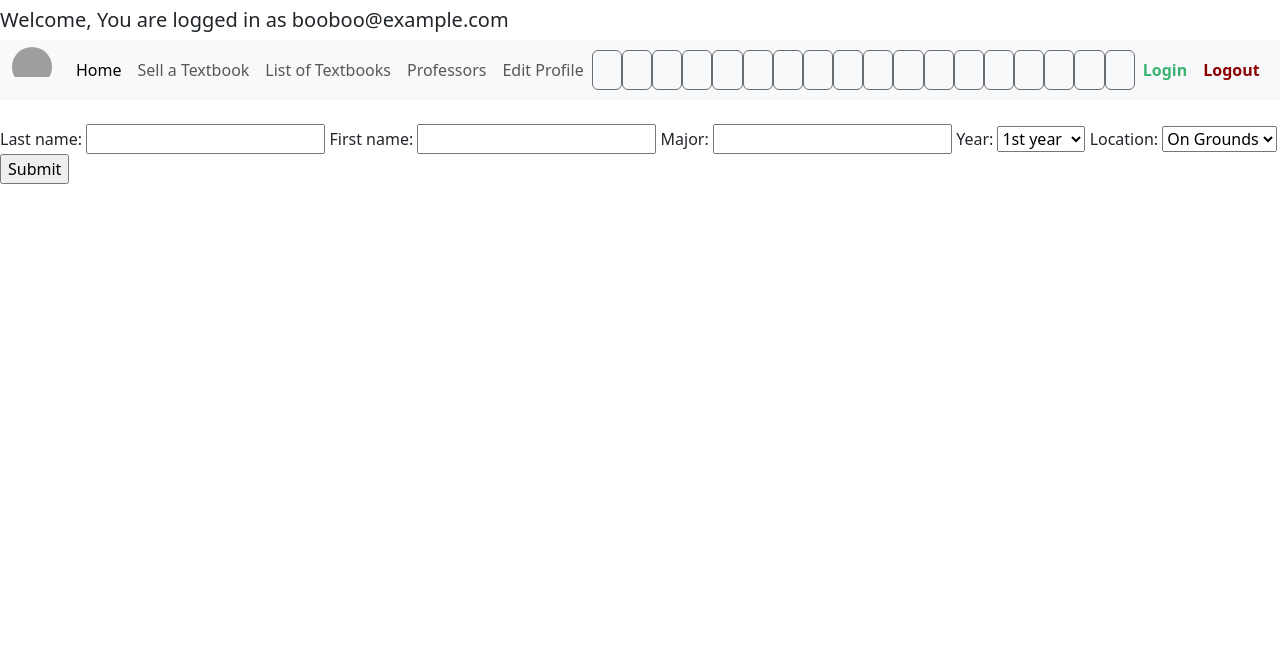
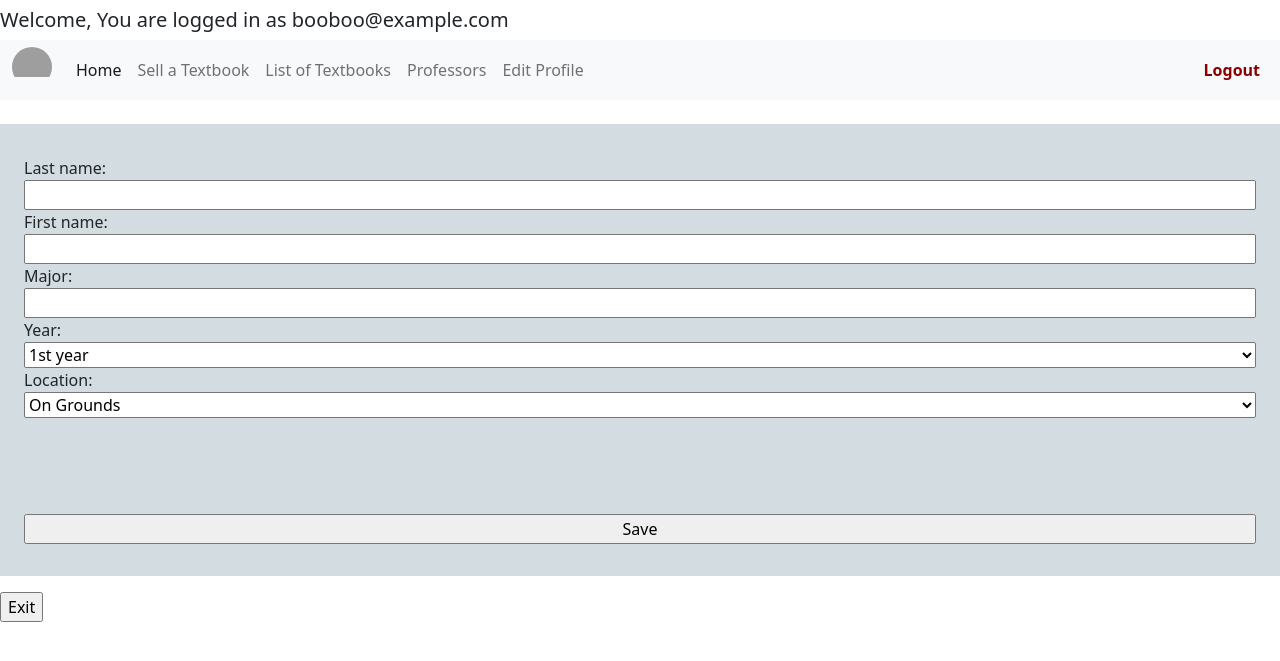
Before and after one commit to Aparson13/Book-Exchange-App, a Django app: page /profile in a window 1280 px wide. Shown: the top 661 px of the page. Run offline with Django 4.2, Linux system fonts and the light colour scheme; a user stored in the database is signed in; some libraries are stand-ins or nearby versions; grey boxes are pictures that could not be loaded.

Commit message:
More design adds

```diff
--- a/BookExchange/templates/BookExchange/profile.html
+++ b/BookExchange/templates/BookExchange/profile.html
@@ -7,7 +7,8 @@
 
 <head>
 	<link rel="stylesheet" href="https://cdnjs.cloudflare.com/ajax/libs/font-awesome/4.7.0/css/font-awesome.css" />
-	<link rel="stylesheet" href="{% static 'BookExchange/style.css' %}">
+    <link rel="stylesheet" href="{% static 'BookExchange/style.css' %}">
+    <link href="https://cdn.jsdelivr.net/npm/bootstrap@5.2.1/dist/css/bootstrap.min.css" rel="stylesheet"/>
 
 </head>
 
@@ -52,37 +53,19 @@
 					<li class="nav-item">
 						<a class="nav-link" href="/profile">Edit Profile</a>
 					</li>
-					<button class="btn float-right" disabled>&nbsp;</button>
-					<button class="btn float-right" disabled>&nbsp;</button>
-					<button class="btn float-right" disabled>&nbsp;</button>
-					<button class="btn float-right" disabled>&nbsp;</button>
-					<button class="btn float-right" disabled>&nbsp;</button>
-					<button class="btn float-right" disabled>&nbsp;</button>
-					<button class="btn float-right" disabled>&nbsp;</button>
-					<button class="btn float-right" disabled>&nbsp;</button>
-					<button class="btn float-right" disabled>&nbsp;</button>
-					<button class="btn float-right" disabled>&nbsp;</button>
-					<button class="btn float-right" disabled>&nbsp;</button>
-					<button class="btn float-right" disabled>&nbsp;</button>
-					<button class="btn float-right" disabled>&nbsp;</button>
-					<button class="btn float-right" disabled>&nbsp;</button>
-					<button class="btn float-right" disabled>&nbsp;</button>
-					<button class="btn float-right" disabled>&nbsp;</button>
-					<button class="btn float-right" disabled>&nbsp;</button>
-					<button class="btn float-right" disabled>&nbsp;</button>
-
-					<li class="nav-item">
-						<a class="nav-link" href="{% provider_login_url 'google' %}"><span style="color:MediumSeaGreen;"><b>Login</b></span></a>
-
-					</li>
+				</ul>
+			</div>
+			<div class="navbar-nav navbar-right">
+				<ul class="nav navbar-nav navbar-right">
 					{% if user.is_authenticated %}
-					<li class="nav-item">
-						<a class="nav-link active" aria-current="page" href="/logout"><span style="color:darkred;"><b>Logout</b></span></a>
-
-						{% else %}
-
-						{% endif %}
-					</li>
+						<li class="nav-item">
+							<a class="nav-link active" aria-current="page" href="/logout"><span style="color:darkred;"><b>Logout</b></span></a>
+						</li>
+					{% else %}
+						<li class="nav-item">
+							<a class="nav-link" href="{% provider_login_url 'google' %}"><span style="color:MediumSeaGreen;"><b>Login</b></span></a>
+						</li>
+					{% endif %}
 				</ul>
 			</div>
 		</div>
@@ -94,10 +77,23 @@
 			<form method="POST">
 				{% csrf_token %}
 				{{ form }}
-
-				<a href="/home"><input type="submit" class="button_active" value="Submit"></a>
-				<!--<input type="submit" value="Submit"-->
+				<style>
+					form {
+  					display: flex;
+  					flex-direction: column;
+  					background: #d2dce1;
+  					padding: 4vh 3vh;
+				}
+				</style>
+				<br></br><br></br>
+				<input type="submit" id="button" class="button_active" value="Save" onclick="myFunction();"/>
+				<script>
+					function myFunction(){
+						alert("Your Profile has been saved");
+					};
+					</script>
 			</form>
+			<a href="/userprofile"><input type="submit" class="button_active" value="Exit"></a>
 		</div>
 	</div>
 	</br>
--- a/templates/SellTextbooks.html
+++ b/templates/SellTextbooks.html
@@ -47,7 +47,7 @@
                 </li>
 
                 <li class="nav-item">
-                    <a class="nav-link" href="/profile">Edit Profile</a>
+                    <a class="nav-link" href="/userprofile">Profile</a>
                 </li>
             </ul>
         </div>
--- a/templates/TextbooksList.html
+++ b/templates/TextbooksList.html
@@ -46,7 +46,7 @@
                 </li>
 
                 <li class="nav-item">
-                    <a class="nav-link" href="/profile">Edit Profile</a>
+                    <a class="nav-link" href="/userprofile">Profile</a>
                 </li>
             </ul>
         </div>
--- a/templates/professors.html
+++ b/templates/professors.html
@@ -47,7 +47,7 @@
                 </li>
 
                 <li class="nav-item">
-                    <a class="nav-link" href="/profile">Edit Profile</a>
+                    <a class="nav-link" href="/userprofile">Profile</a>
                 </li>
             </ul>
         </div>
```
Also changed, not shown: templates/AppliedFilters.html (+5 -21 lines), templates/Filters.html (+4 -20 lines).
